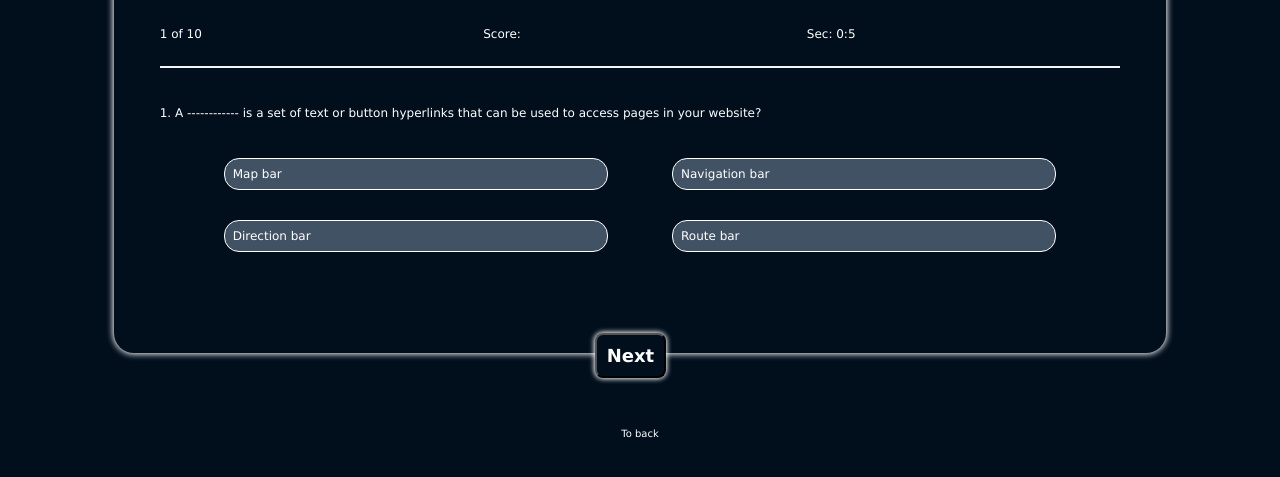
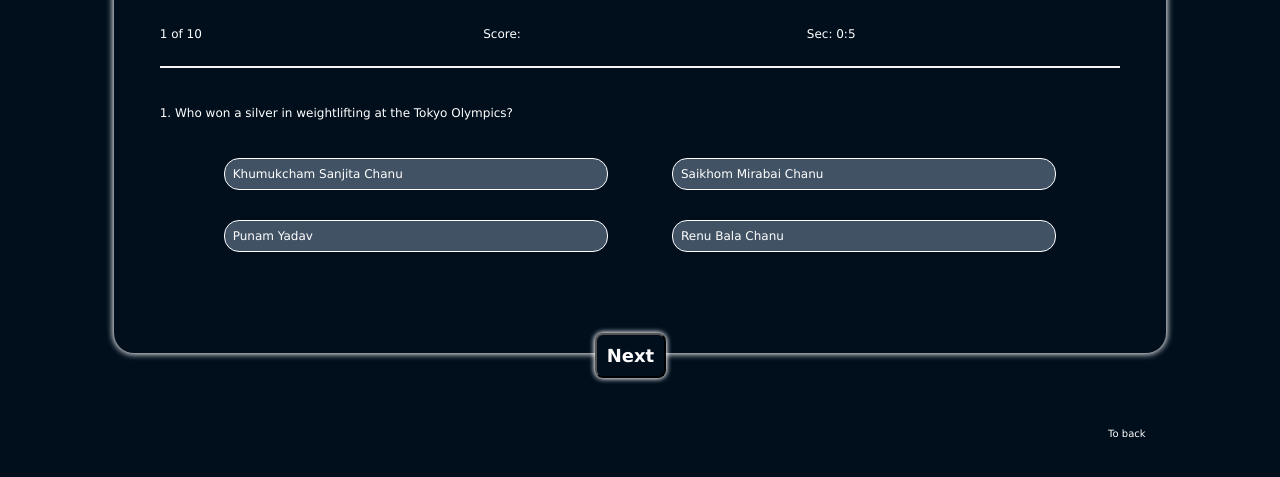
Before and after one commit to Saraswathi-Jayakumar/Quiz-app., a plain HTML site: page index.html in a window 1280 px wide. Shown: the part 149-626 px from the top of the page. Drawn offline with Linux system fonts and the light colour scheme.

Commit message:
Add files via upload

```diff
--- a/Quiz.css
+++ b/Quiz.css
@@ -7,7 +7,6 @@ body {
   display: flex;
   flex-direction: column;
   row-gap: 30px;
-  /* justify-content: center; */
   align-items: center;
 }
 #section {
@@ -96,7 +95,6 @@ body {
   display: flex;
   align-items: center;
   flex-direction: column;
-  /* position: relative; */
 }
 #section #Question #footer #next,
 #submit,
@@ -114,4 +112,6 @@ body {
   text-decoration: none;
   padding: 15px;
   font-size: 10px;
+  width:80%;
+  text-align: right;
 }
--- a/Quiz.js
+++ b/Quiz.js
@@ -26,113 +26,113 @@ function reset(){
 
 const questions=[
     {
-        Question: "1. A ------------ is a set of text or button hyperlinks that can be used to access pages in your website?",
+        Question: "1. Who won a silver in weightlifting at the Tokyo Olympics?",
         Option: [
-            "Map bar",
-            "Navigation bar",
-            "Direction bar",
-            "Route bar"
+            "Khumukcham Sanjita Chanu",
+            "Saikhom Mirabai Chanu",
+            "Punam Yadav",
+            "Renu Bala Chanu"
         ],
-        Ans:"Navigation bar",
+        Ans:"Saikhom Mirabai Chanu",
     },
 
     {
-        Question: "2. Program used to view Web Pages?",
+        Question: "2. She is currently ranked as the world's No.1 archer. Who is she?",
         Option: [
-            "Browser",
-            "Source",
-            "Text Editor",
-            "Notepad"
+            "Ankita Bhakat",
+            "Deepika Kumari",
+            "Muskan Kirar",
+            "Trisha Deb"
         ],
-        Ans:"Browser",
+        Ans:"Deepika Kumari",
     },
 
     {
-        Question: "3. What is the name of the location address of the hypertext documents?",
+        Question: "3. Who is the javelin thrower from Panipat?",
         Option: [
-            "Uniform Resource Locator",
-            "Web server",
-            "File",
-            "Web address"
+            "Neeraj Chopra",
+            "Ravinder Singh Khaira",
+            "Gurtej Singh",
+            "Shivpal Singh"
         ],
-        Ans:"Uniform Resource Locator",
+        Ans:"Neeraj Chopra",
     },
 
     {
-        Question: "4. ------------ is a collection of controls in HTML",
+        Question: "4. Who is current national champion of the women's 100 metres sprint?",
         Option: [
-            "Form",
-            "Field",
-            "Table",
-            "Frame"
+            "Bhawna Jat",
+            "Priyanka Goswami",
+            "Dutee Chand",
+            "Annu Rani"
         ],
-        Ans:"Form",
+        Ans:"Dutee Chand",
     },
 
     {
-        Question: "5. HTML allows us to use ------ levels of headings.",
+        Question: "5. Who is the first Indian woman to win a silver medal at the Olympics?",
         Option: [
-            "Two",
-            "Three",
-            "Five",
-            "Six"
+            "Ankita Raina",
+            "P V Sindhu",
+            "Jwala Gutta",
+            "Ashwini Ponnappa"
         ],
-        Ans:"Six",
+        Ans:"P V Sindhu",
     },
 
     {
-        Question: "6. Which is the formal description of message formats and rules to be followed by computers?",
+        Question: "6. Who is the first Indian fencer to qualify for the Olympics?",
         Option:[
-            "Standards",
-            "Protocol",
-            "Syntax",
-            "Language"
+            "Kabita Devi",
+            "Aditi Ashok",
+            "Yashaswini Singh Deswal",
+            "Bhavani Devi"
         ],
-        Ans:"Protocol",
+        Ans:"Bhavani Devi",
     },
 
     {
-        Question: "7. Which of the following attributes specifies the name of the image file?",
+        Question: "7. Who is the captain of the Indian men's field hockey team?",
         Option:[
-            "Font",
-            "SRC",
-            "Color",
-            "Size"
+            "Manpreet Singh",
+            "Harmanpreet Singh",
+            "Hardik Singh",
+            "Gujrant Singh"
         ],
-        Ans:"SRC"
+        Ans:"Manpreet Singh"
     },
 
     {
-        Question:"8. The communication protocol used by the Internet to transfer hypertext documents is ------------?",
+        Question:"8. Who is the captain of the Indian women's hockey team?",
         Option:[
-            "Hyper Text Internet Protocol",
-            "Hyper Text Transfer Protocol",
-            "Internet Protocol",
-            "File Transfer Protocol"
+            "Vandana Katariya",
+            "Rani Rampal",
+            "Gurjit Kaur",
+            "Neha Goyal"
         ],
-        Ans:"Hyper Text Transfer Protocol"
+        Ans:"Rani Rampal"
     },
 
     {
-        Question:"9. The primary colors are -------- ?",
+        Question:"9. The boxer who won a bronze at the Tokyo Olympics. Can you name her?",
         Option:[
-            "Red, green, yellow",
-            "Red, white, yellow",
-            "Red, green, blue",
-            "Red, yellow, blue"
+            "Lovlina Borgohain",
+            "Pooja Rani",
+            "Mary Kom",
+            "Simranjit Kaur"
         ],
-        Ans:"Red, green, blue"
+        Ans:"Lovlina Borgohain"
     },
 
     {
-        Question:"10. Transferring your HTML code from one machine to server is known as ------------?",
+        Question:"10. Who is two-time Asian champion wrestler?",
         Option:[
-            "Indexing",
-            "Hosting",
-            "Serving",
-            "Sorting"
+            "Bajrang Punia",
+            "Yogeshwar Dutt",
+            "Ravi Kumar Dahiya",
+            "Deepak Punia"
         ],
-        Ans:"Hosting"
+        Ans:"Ravi Kumar Dahiya"
     },
 ];
 
```
